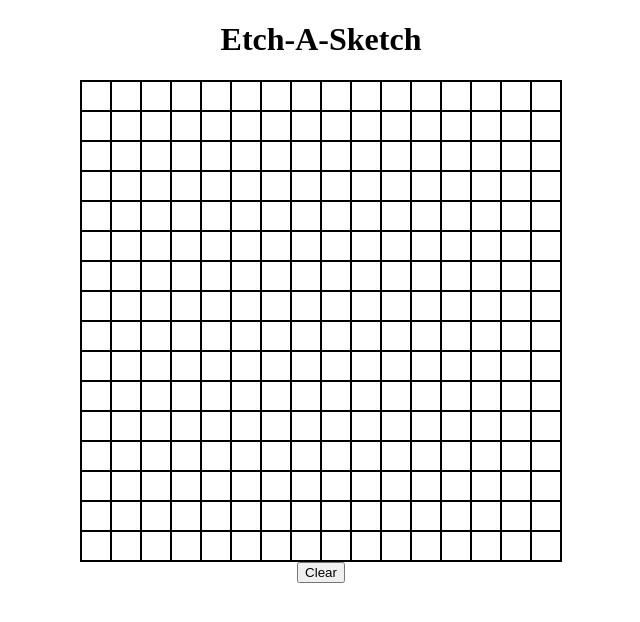
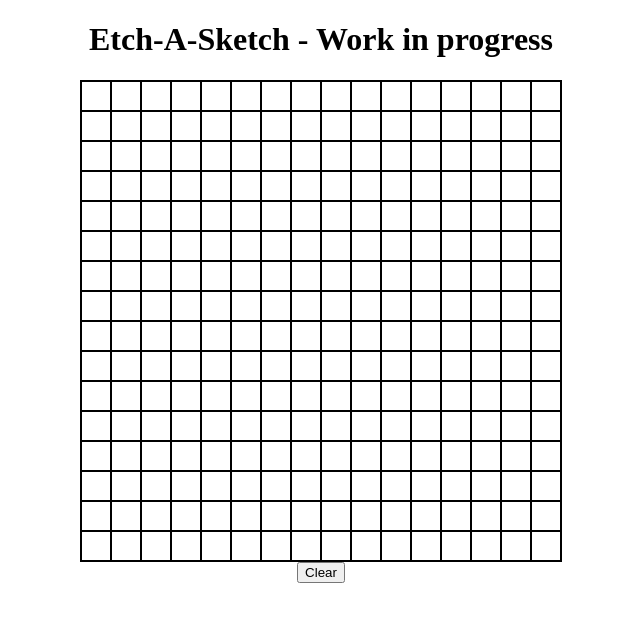
Before and after one commit to ankur26/Etch-A-Sketch, a plain HTML site: page index.html in a window 1280 px wide. Shown: the whole page, without its empty margins (319-959 px from the left). Drawn offline with Linux system fonts and the light colour scheme.

Commit message:
Added WIP header for deployment

```diff
--- a/index.html
+++ b/index.html
@@ -9,7 +9,7 @@
 </head>
 <body>
     <header>
-        <h1 id="header">Etch-A-Sketch</h1>
+        <h1 id="header">Etch-A-Sketch - Work in progress</h1>
     </header>
     <div id="container">
     </div>
```
